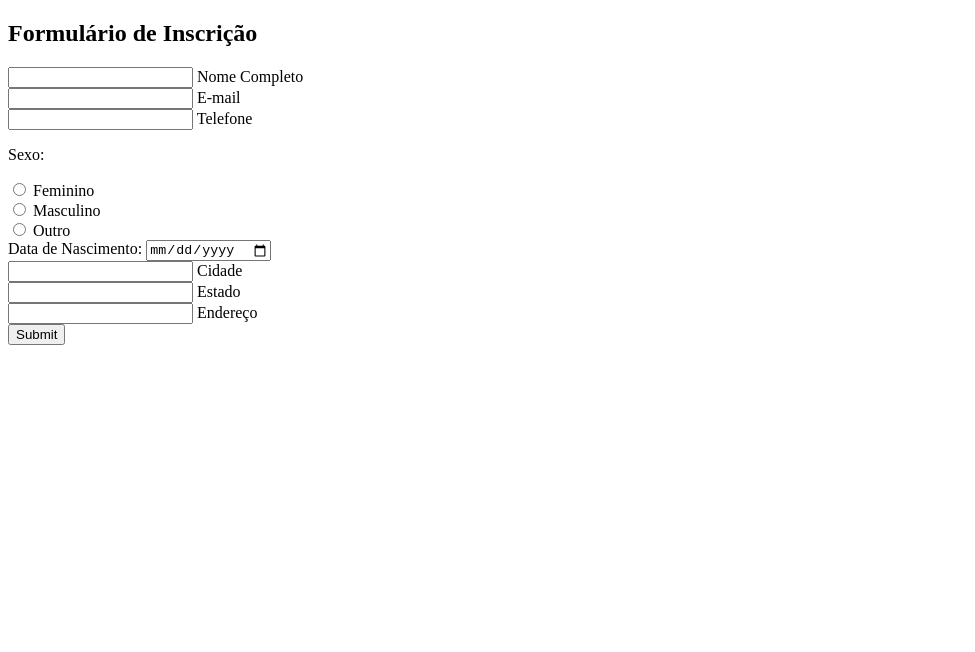
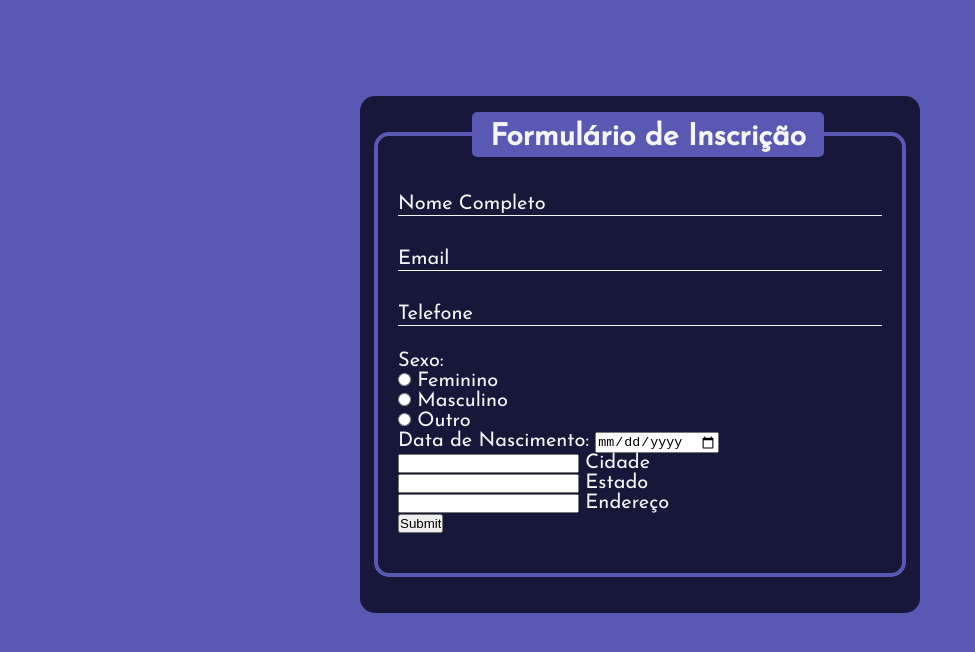
Before and after one commit to andreisissi/Formulario, a plain HTML site: page index.html in a window 1280 px wide. Shown: the whole page, without its empty margins (0-975 px from the left). Drawn offline with Linux system fonts and the light colour scheme.

Commit message:
CSS input usuario

```diff
--- a/index.html
+++ b/index.html
@@ -7,28 +7,29 @@
    <link rel="preconnect" href="https://fonts.gstatic.com" crossorigin>
    <link href="https://fonts.googleapis.com/css2?family=Josefin+Sans&display=swap" rel="stylesheet">
    <title>Formulário</title>
+   <link rel="stylesheet" href="/style.css">
 </head>
 <body>
 
-   <section>
-      <h1>Formulário de Inscrição</h1>
+   <section class="section_container">
+      <h1 class="titulo_h1">Formulário de Inscrição</h1>
 
-      <div>
+      <div class="div_container">
          <form action="" method="get">
 
 <!-- INPUT USUARIO -->
 
-            <div>
+            <div class="container_input_user">
                <input type="text" id="name" class="inputUser" name="name" required>
                <label for="name">Nome Completo</label>
             </div>
 
-            <div>
+            <div class="container_input_user">
                <input type="text" id="email" class="inputUser" name="email" required>
-               <label for="email">E-mail</label>
+               <label for="email">Email</label>
             </div>
 
-            <div>
+            <div class="container_input_user">
                <input type="tel" id="fone" class="inputUser" name="fone" required>
                <label for="fone">Telefone</label>
             </div>
--- /dev/null
+++ b/style.css
@@ -0,0 +1,89 @@
+* {
+   margin: 0;
+   padding: 0;
+   box-sizing: border-box;
+}
+
+:root {
+   --primary-color: rgb(89, 89, 179);
+   --secondary-color: rgb(23, 23, 57);
+   --third-color: whitesmoke;
+}
+
+body {
+   background: var(--primary-color);
+   color: var(--third-color);
+   font-family: 'Josefin Sans', sans-serif;
+   font-size: 20px;
+}
+
+.section_container {
+   background-color: var(--secondary-color);
+   width: 35rem;
+   margin: 6rem auto;
+   border-radius: 15px;
+   padding: 1rem 0;
+}
+
+.div_container {
+   width: 95%;
+   border: 4px solid var(--primary-color);
+   border-radius: 15px;
+   margin: 20px auto;
+   padding: 40px 20px;
+}
+
+.titulo_h1 {
+   position: absolute;
+   justify-content: center;
+   text-align: center;
+
+   width: 22rem;
+   height: 45px;
+   margin-left: 7rem;
+   padding: 10px;
+
+   border-radius: 5px;
+   background-color: var(--primary-color);
+   font-size: 30px;
+}
+
+.container_input_user {
+   width: 100%;
+   margin: 10px 0;
+   position: relative;
+}
+
+.container_input_user label {
+   position: absolute;
+   top: 8px;
+   left: 0;
+   cursor: pointer;
+}
+
+.inputUser {
+   width: 100%;
+   height: 30px;
+   background: none;
+   border: none;
+   outline: none;
+
+   border-bottom: 1px solid var(--third-color);
+   color: var(--third-color);
+   font-size: 20px;
+
+   margin-bottom: 15px;
+   cursor: pointer;
+}
+
+.inputUser:focus {
+   border-bottom: 2px solid var(--primary-color);
+}
+
+.inputUser:focus ~ label,
+.inputUser:valid ~ label {
+   transform: translateY(-25px);
+   transition: ease-in .3s;
+   font-size: 15px;
+   color: var(--primary-color);
+}
```
